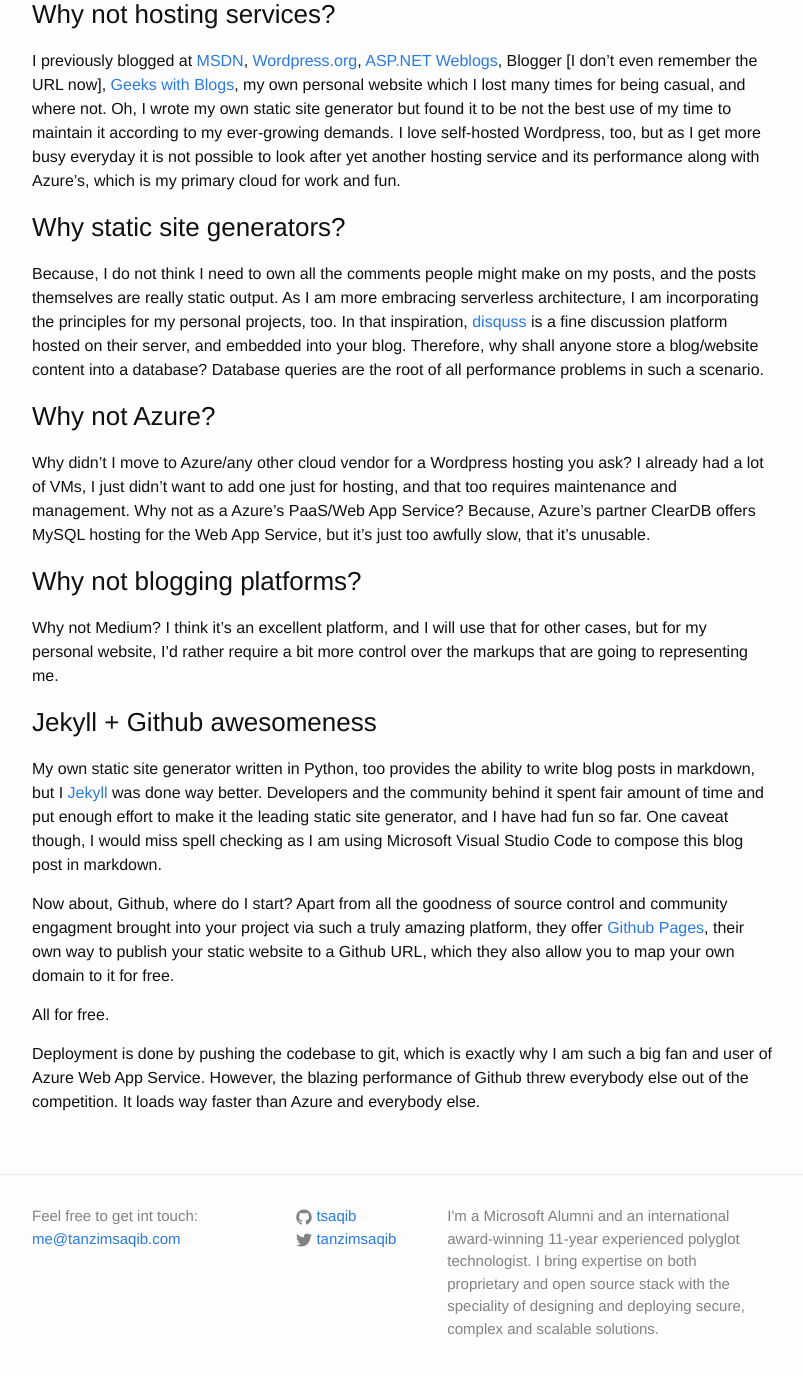
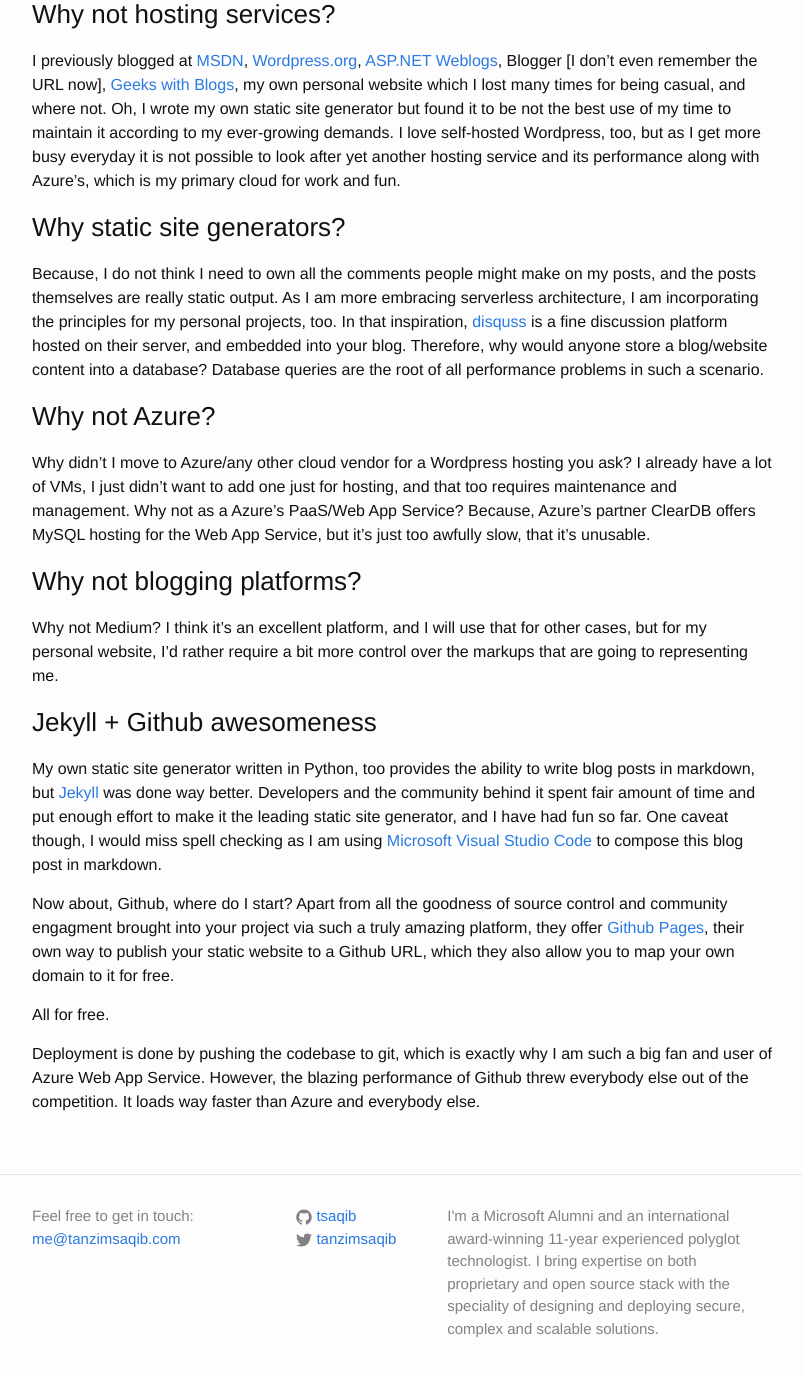
Before and after one commit to tsaqib/www, a Jekyll site: the page built from _posts/2016-05-22-jekyll-github-combo.md, in a window 1280 px wide and 1400 px high, scrolled down 268 px. Shown: the top 1376 px of the window, without its empty margins (238-1041 px from the left). Built offline with Jekyll 4.4.1, drawn with Linux system fonts in a browser that asks for light colours; comment, search, counter and statistics services are not loaded.

```diff
--- a/_includes/footer.html
+++ b/_includes/footer.html
@@ -8,7 +8,7 @@
       <div class="footer-col footer-col-1">
         <ul class="contact-list">
           <!--<li>{{ site.title }}</li>-->
-          <li>Feel free to get int touch:</li>
+          <li>Feel free to get in touch:</li>
           <li><a href="mailto:{{ site.email }}">{{ site.email }}</a></li>
         </ul>
       </div>
--- a/_includes/head.html
+++ b/_includes/head.html
@@ -7,7 +7,7 @@
   <meta name="description" content="{% if page.excerpt %}{{ page.excerpt | strip_html | strip_newlines | truncate: 160 }}{% else %}{{ site.description }}{% endif %}">
 
   <meta property="og:description" content="I'm a Microsoft Alumni and an international award-winning 11-year experienced polyglot technologist. I bring expertise on both proprietary and open source stack with the speciality of designing and deploying secure, complex and scalable solutions." />
-  <meta property="og:image" content="http://tanzimsaqib.com/images/TanzimSaqib.jpg" />
+  <meta property="og:image" content="http://tanzimsaqib.com/assets/TanzimSaqib.jpg" />
   <meta property="og:title" content="Tanzim Saqib" />
   <meta property="og:url" content="http://tanzimsaqib.com/" />
   <meta property="og:type" content="website" />
--- a/_posts/2016-05-22-jekyll-github-combo.md
+++ b/_posts/2016-05-22-jekyll-github-combo.md
@@ -12,17 +12,17 @@ I'm guilty of changing my blogging platform pretty much every year, but I have s
 I previously blogged at [MSDN](https://blogs.msdn.com/saqib/), [Wordpress.org](https://tanzimsaqib.wordpress.com/), [ASP.NET Weblogs](http://weblogs.asp.net/tanzimsaqib), Blogger [I don't even remember the URL now], [Geeks with Blogs](http://www.geekswithblogs.net/Saqib/), my own personal website which I lost many times for being casual, and where not. Oh, I wrote my own static site generator but found it to be not the best use of my time to maintain it according to my ever-growing demands. I love self-hosted Wordpress, too, but as I get more busy everyday it is not possible to look after yet another hosting service and its performance along with Azure's, which is my primary cloud for work and fun.
 
 ### Why static site generators?
-Because, I do not think I need to own all the comments people might make on my posts, and the posts themselves are really static output. As I am more embracing serverless architecture, I am incorporating the principles for my personal projects, too. In that inspiration, [disquss](https://disqus.com/) is a fine discussion platform hosted on their server, and embedded into your blog. Therefore, why shall anyone store a blog/website content into a database? Database queries are the root of all performance problems in such a scenario.
+Because, I do not think I need to own all the comments people might make on my posts, and the posts themselves are really static output. As I am more embracing serverless architecture, I am incorporating the principles for my personal projects, too. In that inspiration, [disquss](https://disqus.com/) is a fine discussion platform hosted on their server, and embedded into your blog. Therefore, why would anyone store a blog/website content into a database? Database queries are the root of all performance problems in such a scenario.
 
 ### Why not Azure?
-Why didn't I move to Azure/any other cloud vendor for a Wordpress hosting you ask? I already had a lot of VMs, I just didn't want to add one just for hosting, and that too requires maintenance and management. Why not as a Azure's PaaS/Web App Service? Because, Azure's partner ClearDB offers MySQL hosting for the Web App Service, but it's just too awfully  slow, that it's unusable.
+Why didn't I move to Azure/any other cloud vendor for a Wordpress hosting you ask? I already have a lot of VMs, I just didn't want to add one just for hosting, and that too requires maintenance and management. Why not as a Azure's PaaS/Web App Service? Because, Azure's partner ClearDB offers MySQL hosting for the Web App Service, but it's just too awfully  slow, that it's unusable.
 
 
 ### Why not blogging platforms?
 Why not Medium? I think it's an excellent platform, and I will use that for other cases, but for my personal website, I'd rather require a bit more control over the markups that are going to representing me.
 
 ### Jekyll + Github awesomeness
-My own static site generator written in Python, too provides the ability to write blog posts in markdown, but I [Jekyll](https://jekyllrb.com) was done way better. Developers and the community behind it spent fair amount of time and put enough effort to make it the leading static site generator, and I have had fun so far. One caveat though, I would miss spell checking as I am using Microsoft Visual Studio Code to compose this blog post in markdown.
+My own static site generator written in Python, too provides the ability to write blog posts in markdown, but [Jekyll](https://jekyllrb.com) was done way better. Developers and the community behind it spent fair amount of time and put enough effort to make it the leading static site generator, and I have had fun so far. One caveat though, I would miss spell checking as I am using [Microsoft Visual Studio Code](https://code.visualstudio.com/) to compose this blog post in markdown.
 
 Now about, Github, where do I start? Apart from all the goodness of source control and community engagment brought into your project via such a truly amazing platform, they offer [Github Pages](https://pages.github.com/), their own way to publish your static website to a Github URL, which they also allow you to map your own domain to it for free.
 
```
